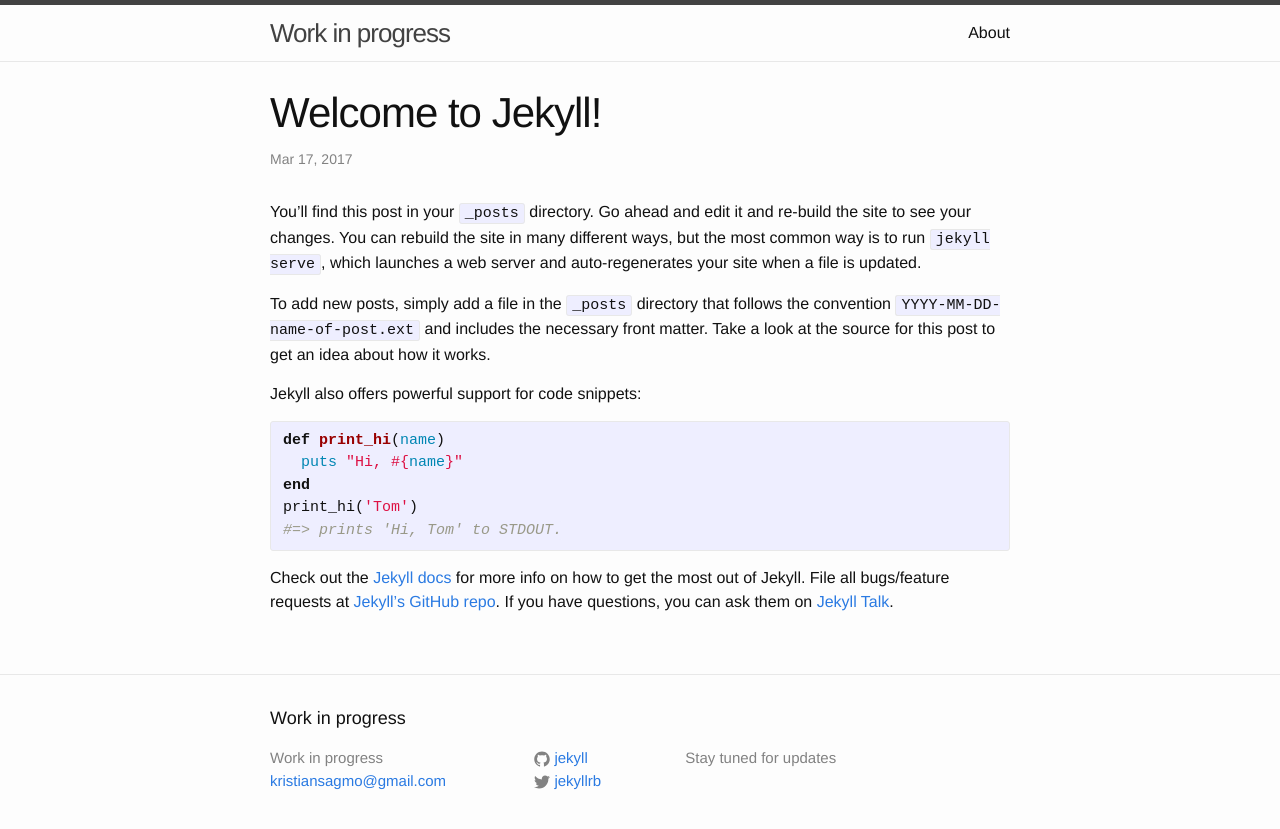
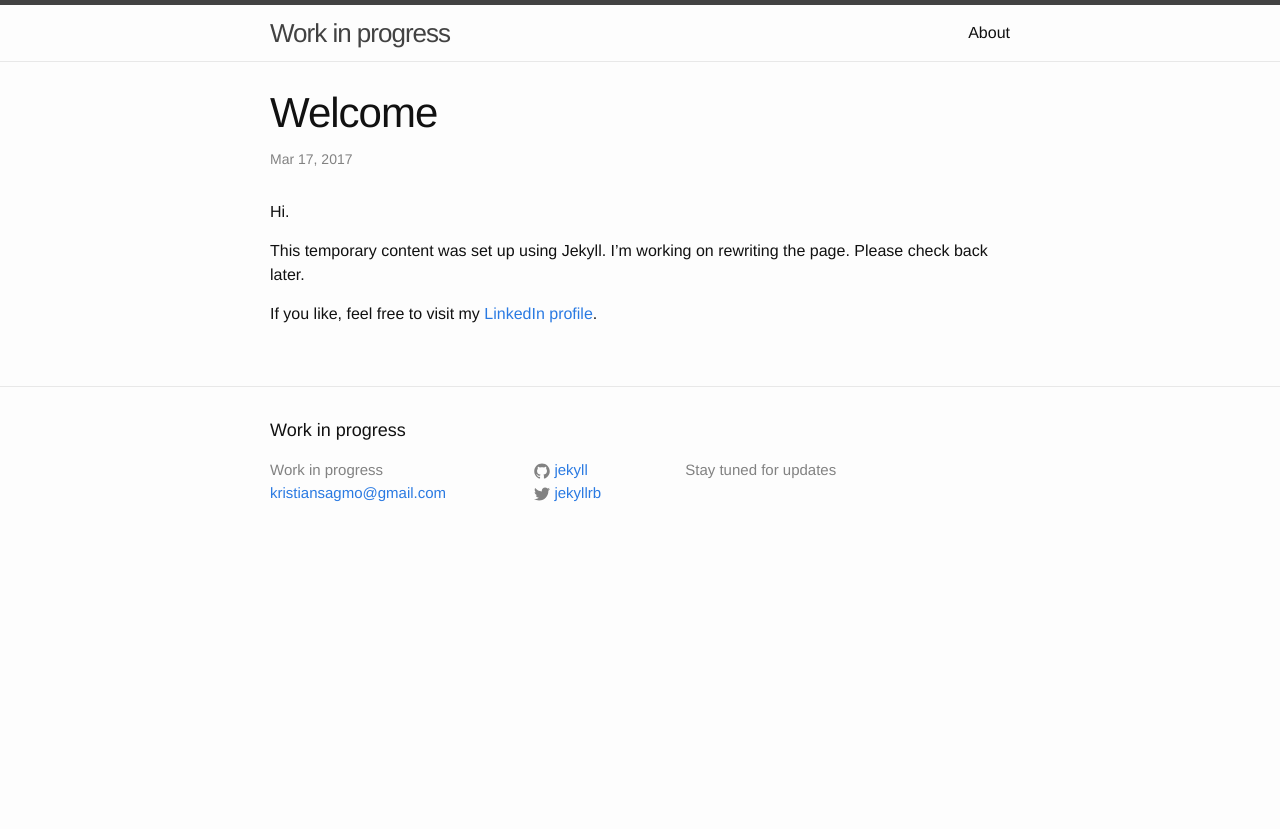
Before and after one commit to kristiansagmo/kristiansagmo.github.io, a Jekyll site: the page built from _posts/2017-03-17-welcome-to-jekyll.markdown, in a window 1280 px wide. Shown: the top 829 px of the page. Built offline with Jekyll 4.4.1, drawn with Linux system fonts in a browser that asks for light colours.

Commit message:
Update 2017-03-17-welcome-to-jekyll.markdown
Front page welcome post re-write

```diff
--- a/_posts/2017-03-17-welcome-to-jekyll.markdown
+++ b/_posts/2017-03-17-welcome-to-jekyll.markdown
@@ -1,25 +1,13 @@
 ---
 layout: post
-title:  "Welcome to Jekyll!"
+title:  "Welcome"
 date:   2017-03-17 15:48:56 +0000
 categories: jekyll update
 ---
-You’ll find this post in your `_posts` directory. Go ahead and edit it and re-build the site to see your changes. You can rebuild the site in many different ways, but the most common way is to run `jekyll serve`, which launches a web server and auto-regenerates your site when a file is updated.
+Hi.
 
-To add new posts, simply add a file in the `_posts` directory that follows the convention `YYYY-MM-DD-name-of-post.ext` and includes the necessary front matter. Take a look at the source for this post to get an idea about how it works.
+This temporary content was set up using Jekyll. I'm working on rewriting the page. Please check back later.
 
-Jekyll also offers powerful support for code snippets:
+If you like, feel free to visit my [LinkedIn profile][linkedin-profile].
 
-{% highlight ruby %}
-def print_hi(name)
-  puts "Hi, #{name}"
-end
-print_hi('Tom')
-#=> prints 'Hi, Tom' to STDOUT.
-{% endhighlight %}
-
-Check out the [Jekyll docs][jekyll-docs] for more info on how to get the most out of Jekyll. File all bugs/feature requests at [Jekyll’s GitHub repo][jekyll-gh]. If you have questions, you can ask them on [Jekyll Talk][jekyll-talk].
-
-[jekyll-docs]: http://jekyllrb.com/docs/home
-[jekyll-gh]:   https://github.com/jekyll/jekyll
-[jekyll-talk]: https://talk.jekyllrb.com/
+[linkedin-profile]: https://www.linkedin.com/in/kristian-sagmo-479696131/
```
